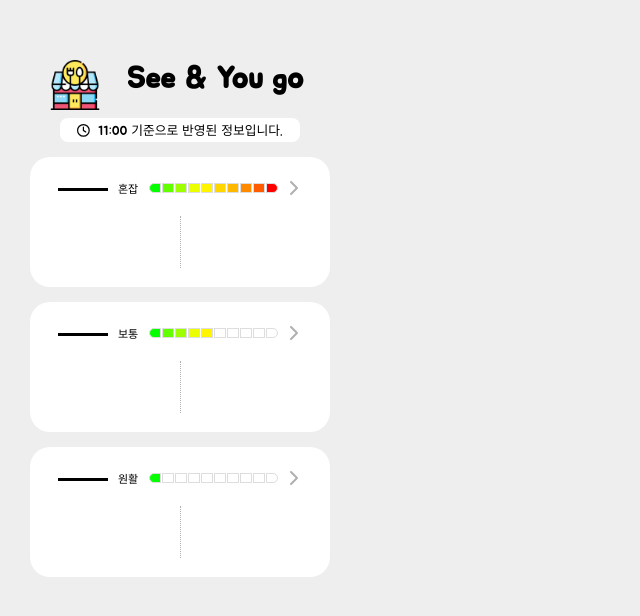
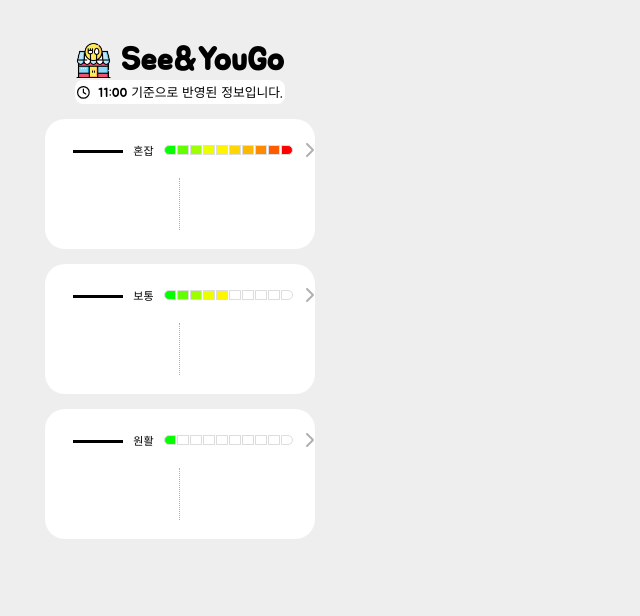
Before and after one commit to shxnzxxn/SeeAndYouGo, a React (Create React App) app in the folder frontend/: page / in a window 1280 px wide. Shown: the top 616 px of the page, without its empty margins (0-640 px from the left). Built offline with nearby package versions, Linux system fonts and the light colour scheme.

Commit message:
Page1 Header 수정

```diff
--- a/frontend/src/components/Header.js
+++ b/frontend/src/components/Header.js
@@ -1,37 +1,25 @@
 import styled from "@emotion/styled";
 
-// 이미지 크기 조절
-const Logo = styled.img`
-	width: 50px;
-	height: 50px;
-	float: left;
-	margin-left: 20px;
+const HeaderContainer = styled.div`
+	width: 100%;
+	padding-top: 0;
+	display: flex;
+	align-items: center;
+	justify-content: center;
 `;
 
-// 타이틀
-const Title = styled.h1`
-	width: 300px;
-	font-size: 30px;
-`;
-
+//TODO 적절한 이미지 찾기
 const Header = () => {
 	return (
-		<div style={{ textAlign: "center" }}>
-			<Logo src={"/assets/images/restaurant.png"} alt="Logo" />
-			<Title>See & You go</Title>
-		</div>
+		<HeaderContainer>
+			<img
+				src={"/assets/images/restaurant.png"}
+				alt={"Loading..."}
+				style={{ height: 35, marginRight: 10 }}
+			/>
+			<h1 style={{ margin: 0 }}>See&YouGo</h1>
+		</HeaderContainer>
 	);
 };
 
 export default Header;
-
-// 로고
-// ${process.env.PUBLIC_URL}/assets/images/restaurant.png 추후에 이렇게 사용될 수도 ?
-// const Logo = () => {
-// 	return (
-// 		<Image
-// 			src={'/assets/images/restaurant.png'}
-// 			alt="Logo"
-// 		/>
-// 	);
-// };
```
